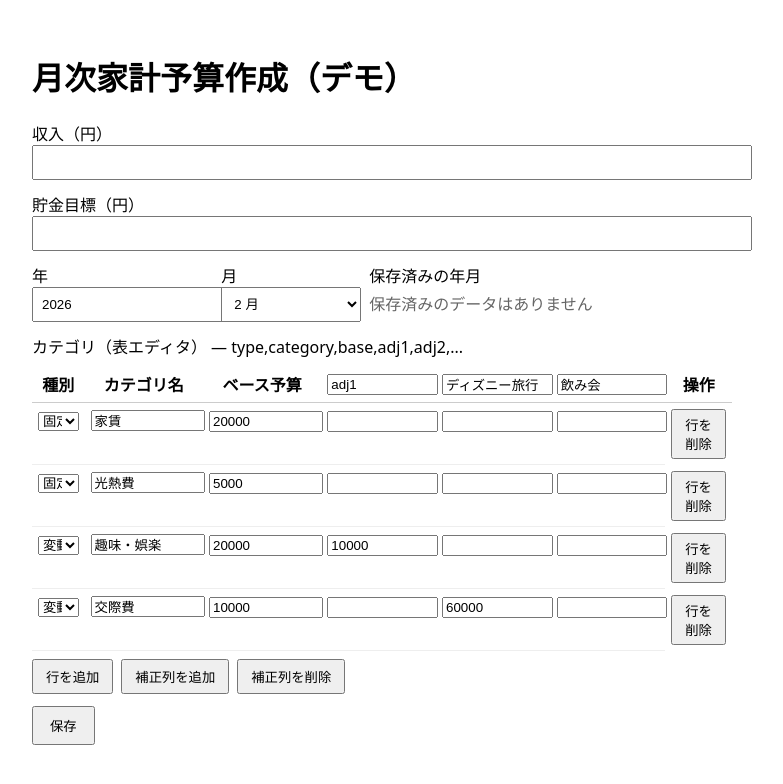
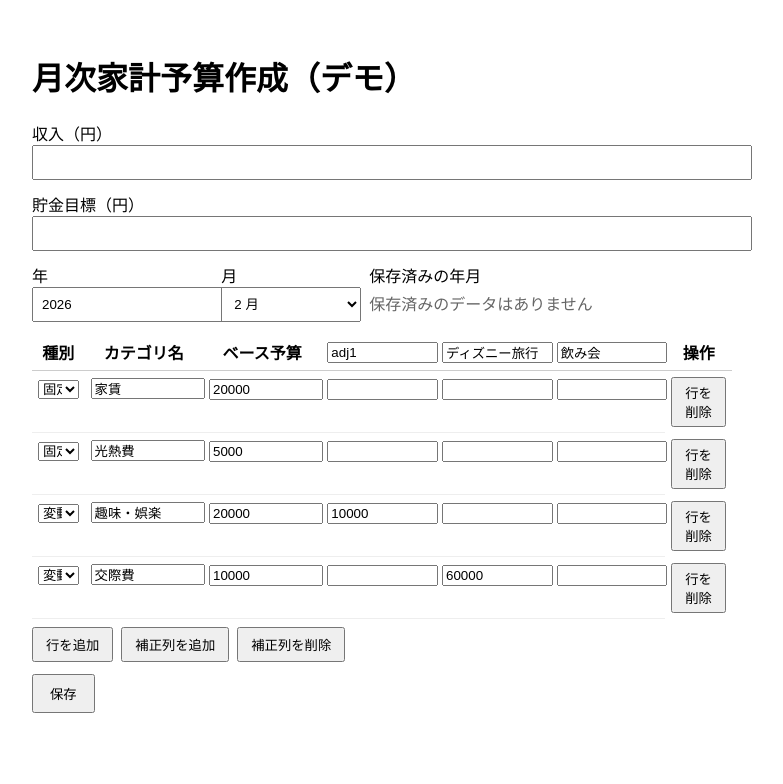
Before and after one commit to kannna5296/monthly-budgets, a Next.js app: page / in a window 1280 px wide. Shown: the top 784 px of the page, without its empty margins (0-783 px from the left). Built offline with nearby package versions, Linux system fonts and the light colour scheme.

Commit message:
不要行削除

```diff
--- a/pages/index.tsx
+++ b/pages/index.tsx
@@ -407,7 +407,6 @@ const Home: React.FC = () => {
         </div>
 
         <div style={{ marginBottom: 12 }}>
-          <label>カテゴリ（表エディタ） — type,category,base,adj1,adj2,...</label>
           <div style={{ overflowX: 'auto', marginTop: 8 }}>
             <table style={{ width: '100%', borderCollapse: 'collapse' }}>
               <thead>
```
